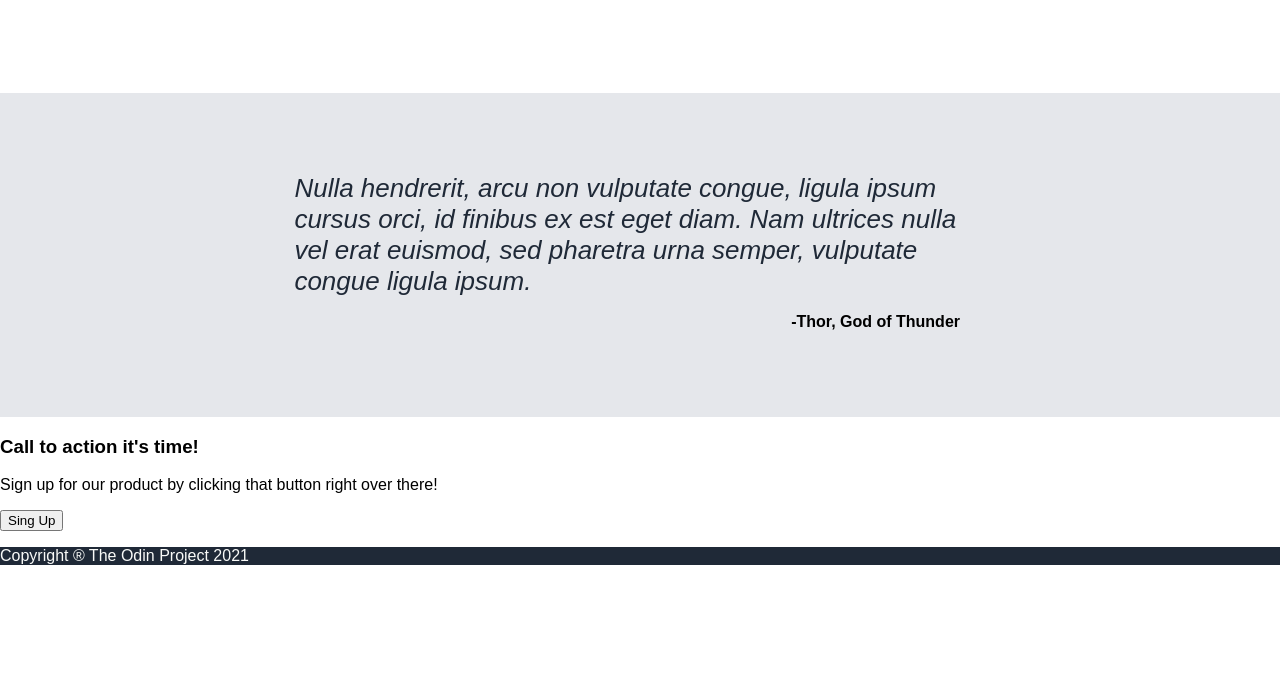
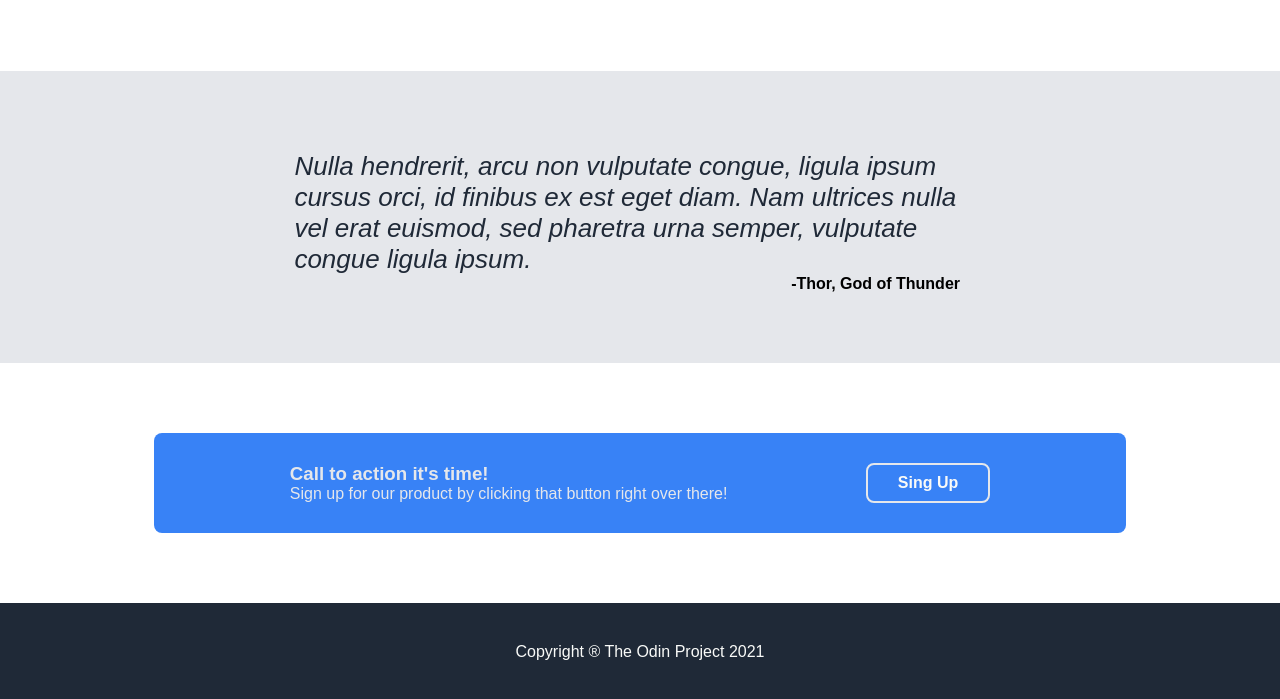
Before and after one commit to alligatorwest22/landing-page, a plain HTML site: page index.html in a window 1280 px wide. Shown: the part 815-1514 px from the top of the page. Before the commit the page ends 1396 px from the top, so only its background shows below. Drawn offline with Linux system fonts and the light colour scheme.

Commit message:
Style registration section and footer

```diff
--- a/index.html
+++ b/index.html
@@ -79,7 +79,7 @@
     </blockquote>
 
     <section class="registration">
-      <div>
+      <div class="target-reg">
         <div>
           <h3>Call to action it's time!</h3>
           <p>
--- a/style.css
+++ b/style.css
@@ -132,6 +132,7 @@ a:visited {
     color: #474b4b;
     text-align: center;
     text-justify: inter-word;
+    padding-top: 10px;
 }
 
 blockquote {
@@ -158,3 +159,42 @@ blockquote {
     padding: 0 25% 70px 25%;
     font-weight: 700;
 }
+
+/* Registration */
+
+.registration {
+    margin: 70px 12% 70px 12%;
+}
+
+.target-reg {
+    display: flex;
+    background-color: #3882F6;
+    justify-content: space-between;
+    gap: 8px;
+    flex-wrap: wrap;
+    padding: 30px 14% 30px 14%;
+    color: #E5E7EB;
+    border-radius: 8px;
+}
+
+.target-reg h3, p {
+    margin: 0;
+}
+
+.registration button {
+    border: 2px solid #E5E7EB;
+    border-radius: 8px;
+    background-color: #3882F6;
+    padding: 8px 30px 8px 30px;
+    color: #F9FAF8;
+    font-size: 16px;
+    font-weight: bold;
+ }
+
+/* FOOTER */
+
+footer {
+    display: flex;
+    padding: 40px 12% 40px 12%;
+    justify-content: center;
+}
```
